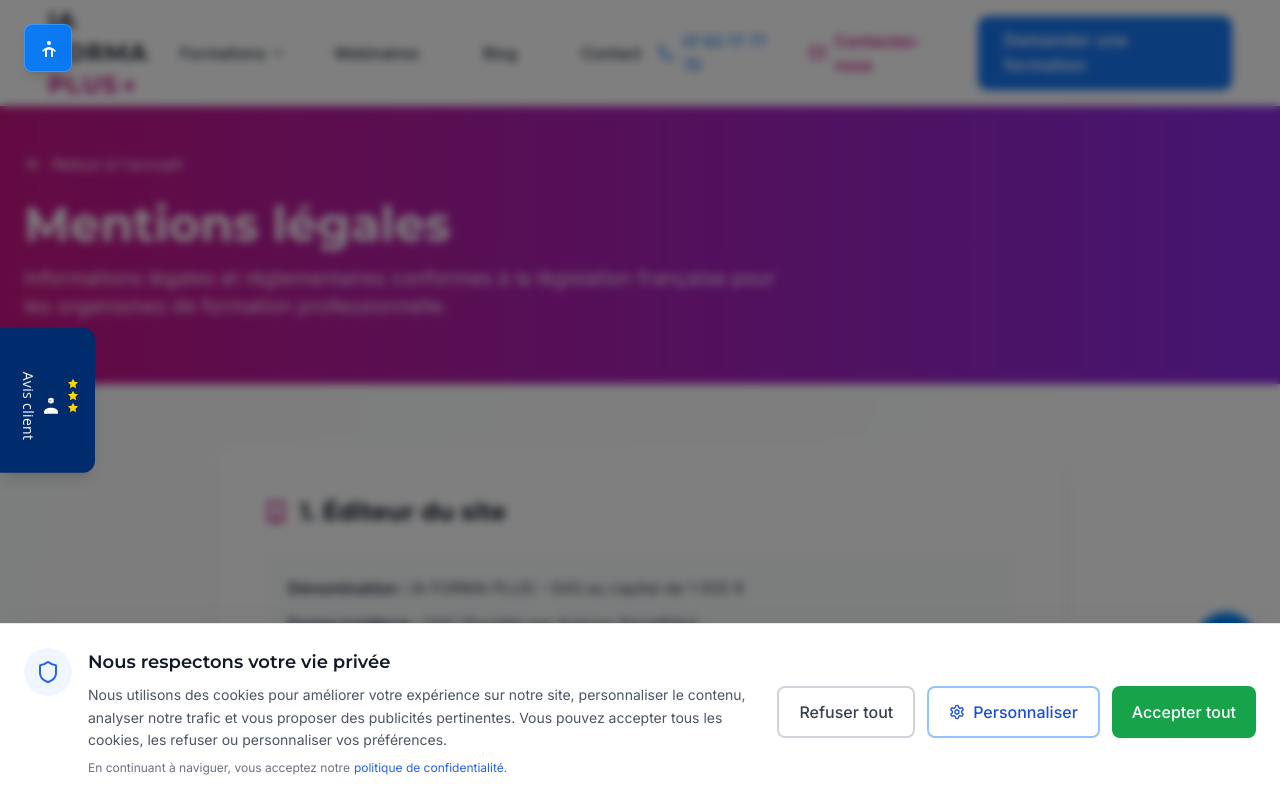
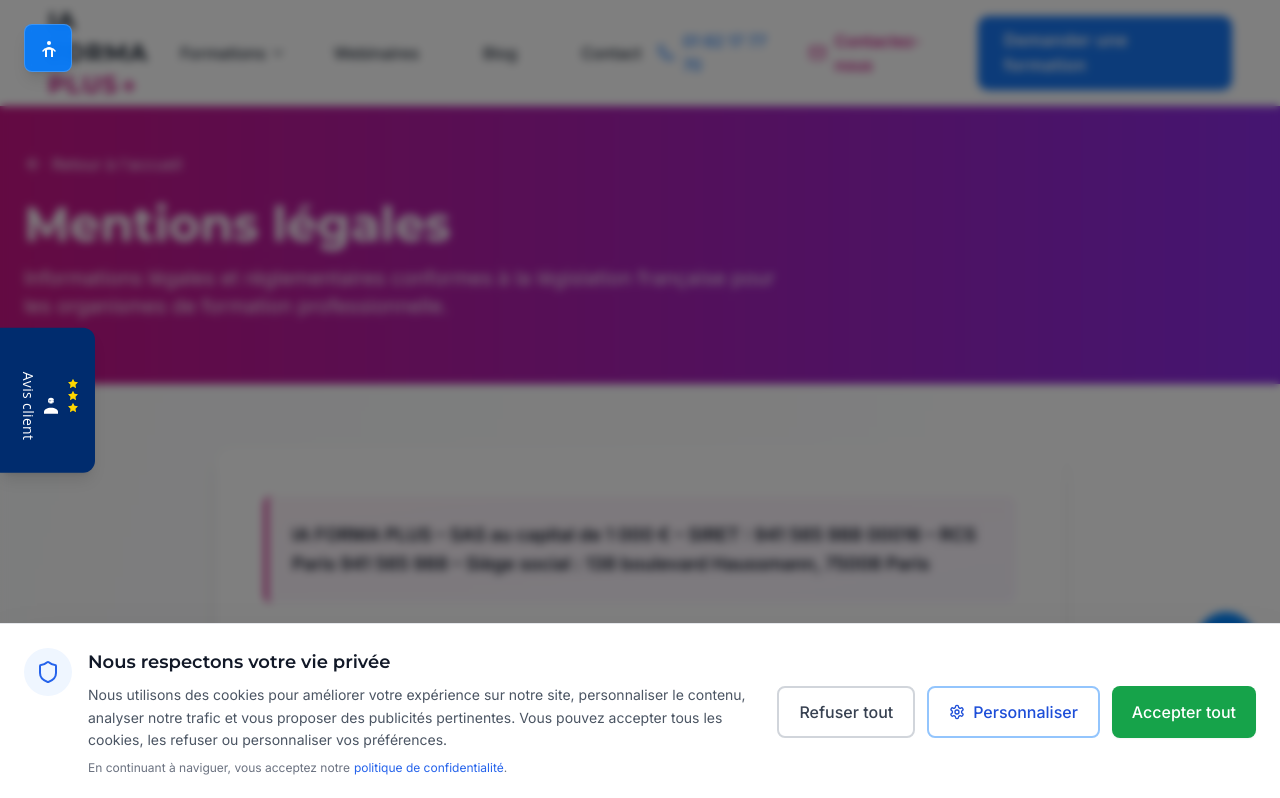
Before and after one commit to iaformaplus/website, a React (Vite) app: page /mentions-legales in a window 1280 px wide. Shown: the top 798 px of the page. Built offline with nearby package versions, Linux system fonts and the light colour scheme.

Commit message:
Updated MentionsLegalesPage.tsx

```diff
--- a/src/pages/MentionsLegalesPage.tsx
+++ b/src/pages/MentionsLegalesPage.tsx
@@ -38,6 +38,13 @@ const MentionsLegalesPage: React.FC = () => {
       <section className="py-16">
         <div className="container max-w-4xl">
           <div className="bg-white rounded-2xl shadow-lg p-8 md:p-12 space-y-10">
+
+            {/* Résumé juridique */}
+            <div className="bg-gradient-to-br from-primary/5 to-secondary/5 border-l-4 border-primary rounded-lg p-6">
+              <p className="text-gray-900 font-semibold text-lg leading-relaxed">
+                IA FORMA PLUS – SAS au capital de 1 000 € – SIRET : 941 565 988 00016 – RCS Paris 941 565 988 – Siège social : 138 boulevard Haussmann, 75008 Paris
+              </p>
+            </div>
 
             {/* 1. Éditeur du site */}
             <div>
```
